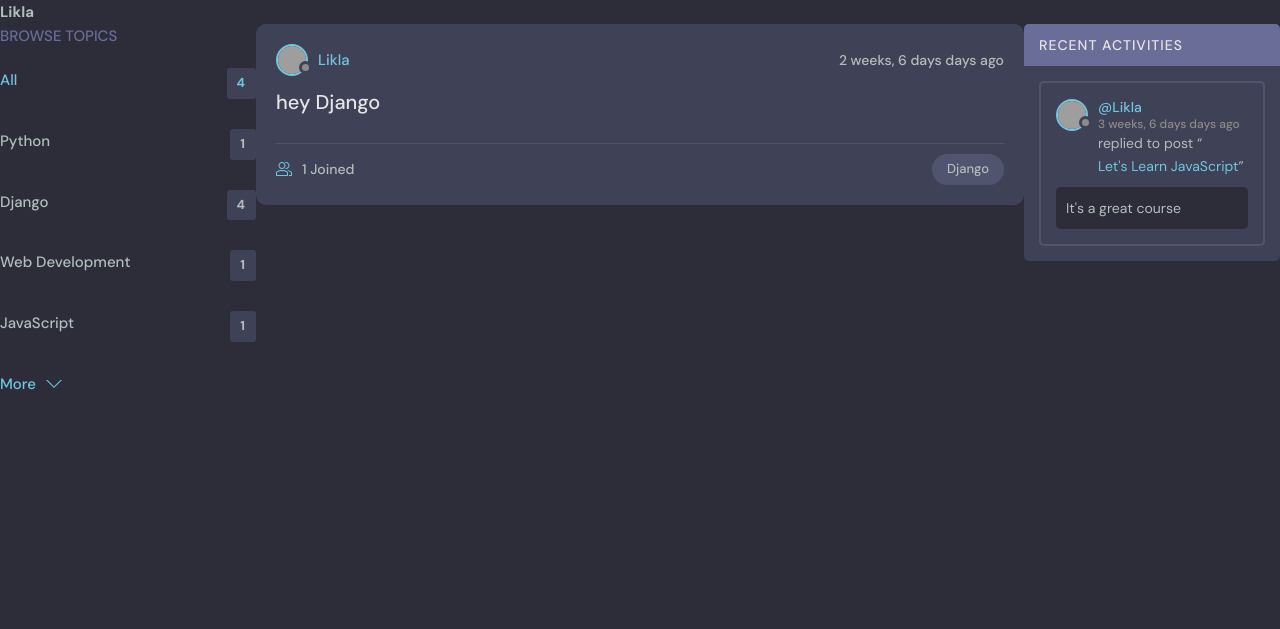
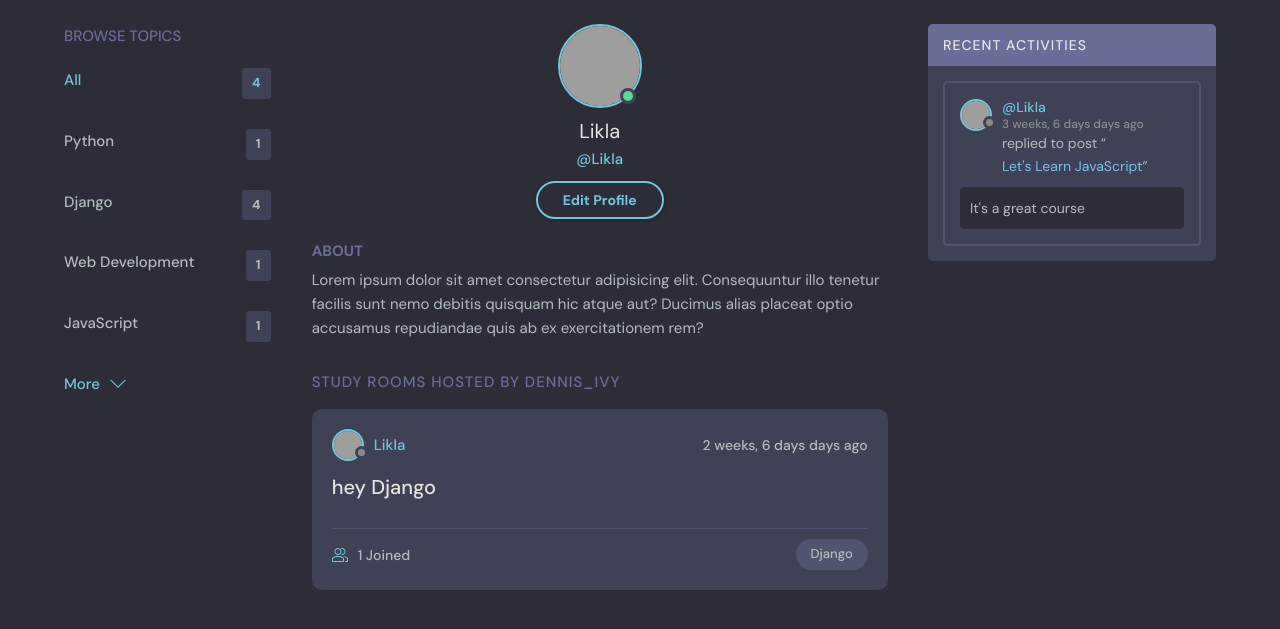
Before and after one commit to SynysterRudro/Django-StudyBud, a Django app: page /profile/2/ in a window 1280 px wide. Shown: the part 76-705 px from the top of the page. Run offline with Django 5.2, Linux system fonts and the light colour scheme; data comes from the database, SQL or seed files in the repository; grey boxes are pictures that could not be loaded.

Commit message:
profile page updated

```diff
--- a/base/templates/base/profile.html
+++ b/base/templates/base/profile.html
@@ -1,20 +1,54 @@
-{%extends 'main.html'%} {%block content%}
+{% extends "main.html" %} {% block content %}
 
-<style>
-  .profile-container {
-    display: grid;
-    grid-template-columns: 1fr 3fr 1fr;
-  }
-</style>
 
-<h1>{{user.username}}</h1>
 
-<div class="profile-container">
-  <div>{% include "base/topics_component.html" %}</div>
 
-  <div>{% include "base/feed_component.html" %}</div>
+  <main class="profile-page layout layout--3">
+    <div class="container">
+      <!-- Topics Start -->
+     {%include "base/topics_component.html"%}
+      <!-- Topics End -->
 
-  <div>{% include "base/activity_component.html" %}</div>
-</div>
+      <!-- Room List Start -->
+      <div class="roomList">
+        <div class="profile">
+          <div class="profile__avatar">
+            <div class="avatar avatar--large active">
+              <img src="https://randomuser.me/api/portraits/men/11.jpg" />
+            </div>
+          </div>
+          <div class="profile__info">
+            <h3>{{user.username}}</h3>
+            <p>@{{user.username}}</p>
+            <a href="edit-user.html" class="btn btn--main btn--pill">Edit Profile</a>
+          </div>
+          <div class="profile__about">
+            <h3>About</h3>
+            <p>
+              Lorem ipsum dolor sit amet consectetur adipisicing elit. Consequuntur illo tenetur
+              facilis sunt nemo debitis quisquam hic atque aut? Ducimus alias placeat optio
+              accusamus repudiandae quis ab ex exercitationem rem?
+            </p>
+          </div>
+        </div>
 
-{%endblock content%}
+        <div class="roomList__header">
+          <div>
+            <h2>Study Rooms Hosted by dennis_ivy</a>
+            </h2>
+          </div>
+        </div>
+
+        {%include 'base/feed_component.html'%}
+
+      </div>
+      <!-- Room List End -->
+
+      <!-- Activities Start -->
+     {%  include 'base/activity_component.html' %}
+      <!-- Activities End -->
+    </div>
+  </main>
+
+
+{% endblock content %}
```
Also changed, not shown: base/templates/base/profile_old.html (added, +20 -0 lines), 4 other files.
